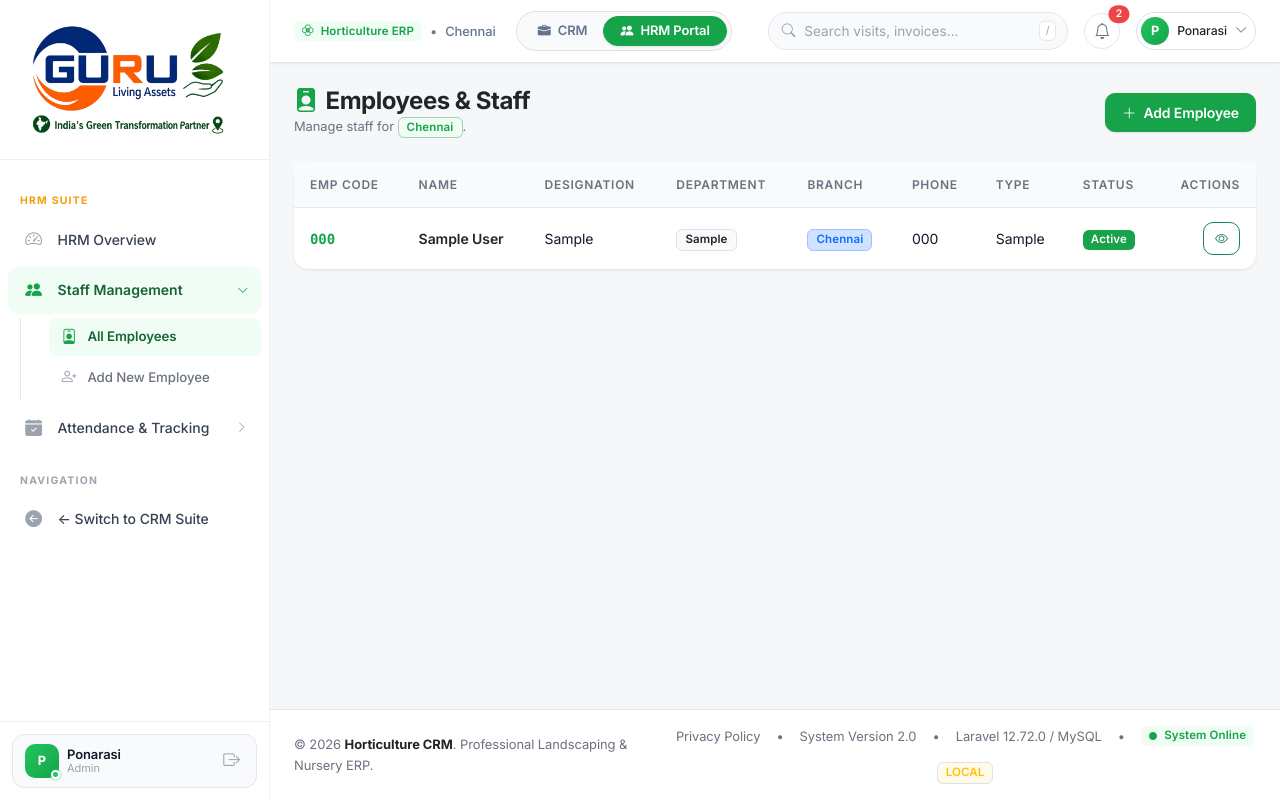
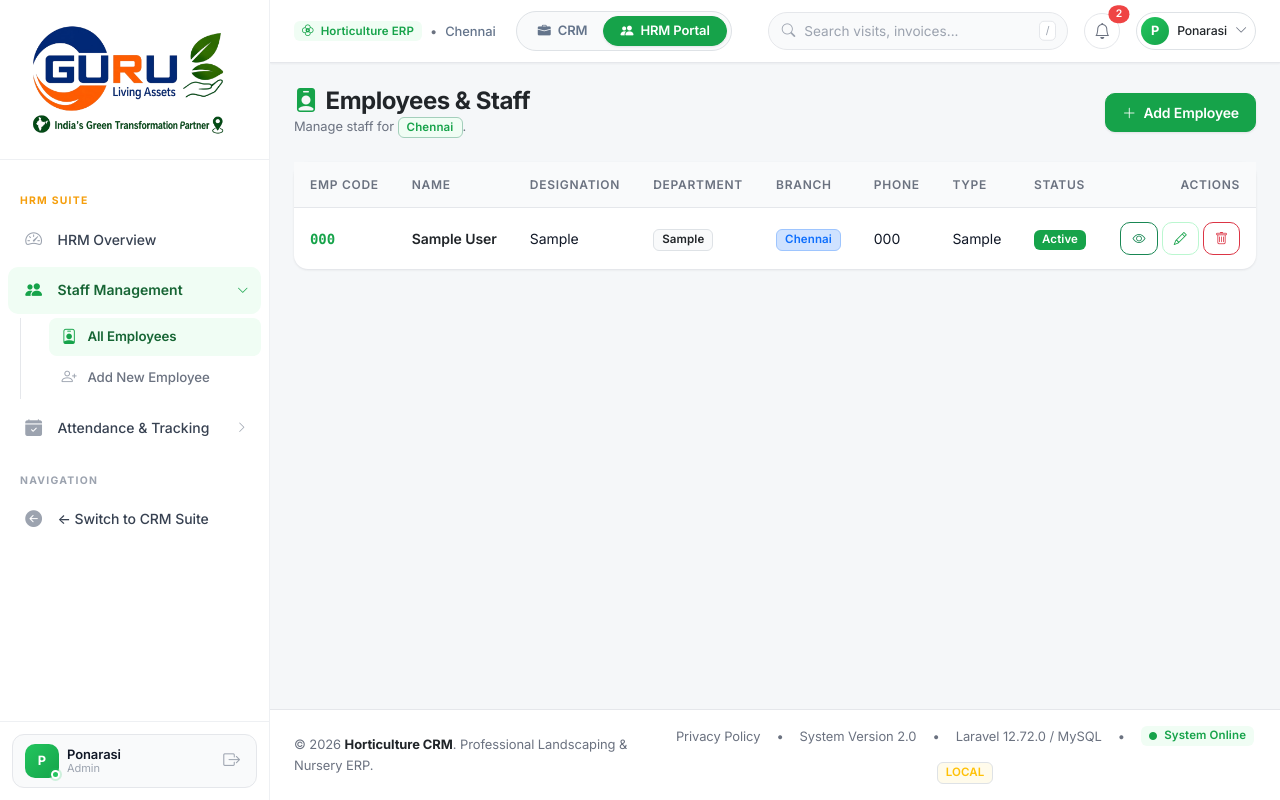
Before and after one commit to chennaiguruindia-art/Guru_CRM, a Laravel app: page /employees in a window 1280 px wide. Run offline with Laravel 12, Linux system fonts and the light colour scheme; a user stored in the database is signed in; data comes from the database, SQL or seed files in the repository; tables that the repository leaves empty hold one stand-in row (values such as "Sample post").

Commit message:
Add employee delete button to list and profile view with linked user account cleanup

```diff
--- a/app/Http/Controllers/EmployeeController.php
+++ b/app/Http/Controllers/EmployeeController.php
@@ -269,8 +269,13 @@ class EmployeeController extends Controller
             abort(403, 'Unauthorized action.');
         }
 
+        // Clean up linked user account if exists
+        if ($employee->user) {
+            $employee->user->delete();
+        }
+
         AuditLogger::log('delete', 'employees', $employee->id);
         $employee->delete();
-        return redirect()->route('employees.index')->with('success', 'Employee deleted!');
+        return redirect()->route('employees.index')->with('success', 'Employee deleted successfully!');
     }
 }
--- a/resources/views/employees/index.blade.php
+++ b/resources/views/employees/index.blade.php
@@ -63,7 +63,17 @@
                         <span class="badge {{ $emp->status === 'active' ? 'bg-success' : 'bg-secondary' }}">{{ ucfirst($emp->status) }}</span>
                     </td>
                     <td class="text-end">
-                        <a href="{{ route('employees.show', $emp) }}" class="btn btn-sm btn-outline-success"><i class="bi bi-eye"></i></a>
+                        <div class="d-flex justify-content-end gap-1">
+                            <a href="{{ route('employees.show', $emp) }}" class="btn btn-sm btn-outline-success" title="View Profile"><i class="bi bi-eye"></i></a>
+                            <a href="{{ route('employees.edit', $emp) }}" class="btn btn-sm btn-outline-primary" title="Edit Employee"><i class="bi bi-pencil"></i></a>
+                            <form action="{{ route('employees.destroy', $emp) }}" method="POST" class="d-inline" onsubmit="return confirm('Are you sure you want to delete employee {{ $emp->name }} ({{ $emp->employee_code }})?');">
+                                @csrf
+                                @method('DELETE')
+                                <button type="submit" class="btn btn-sm btn-outline-danger" title="Delete Employee">
+                                    <i class="bi bi-trash"></i>
+                                </button>
+                            </form>
+                        </div>
                     </td>
                 </tr>
                 @empty
```
Also changed, not shown: resources/views/employees/show.blade.php (+7 -0 lines).
